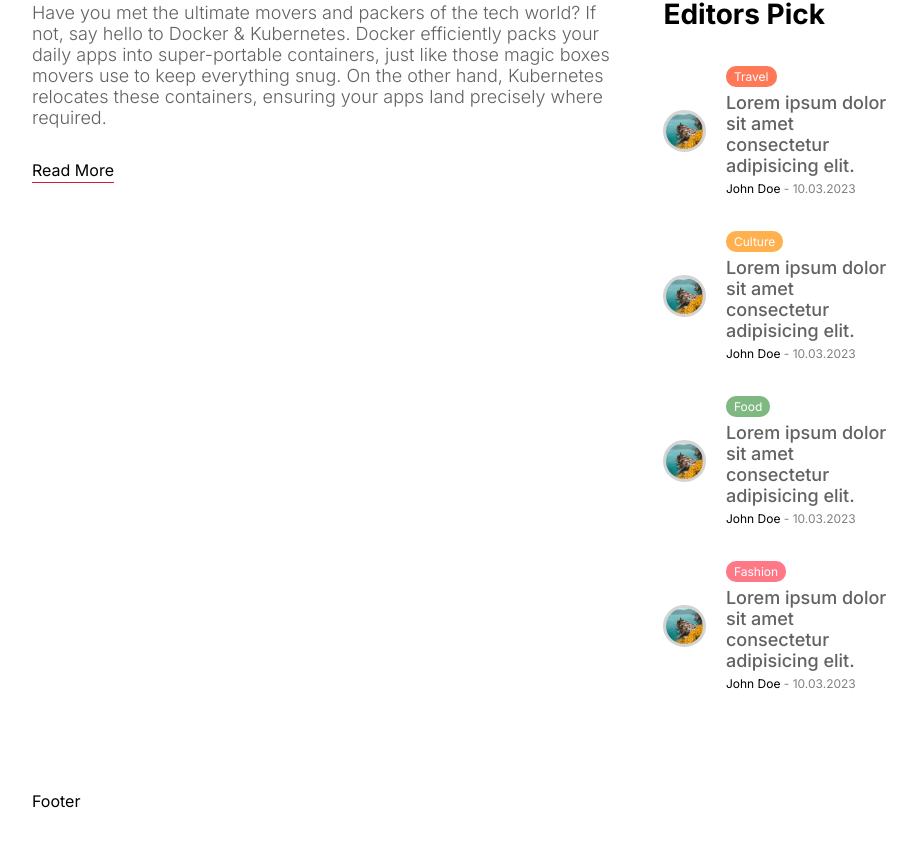
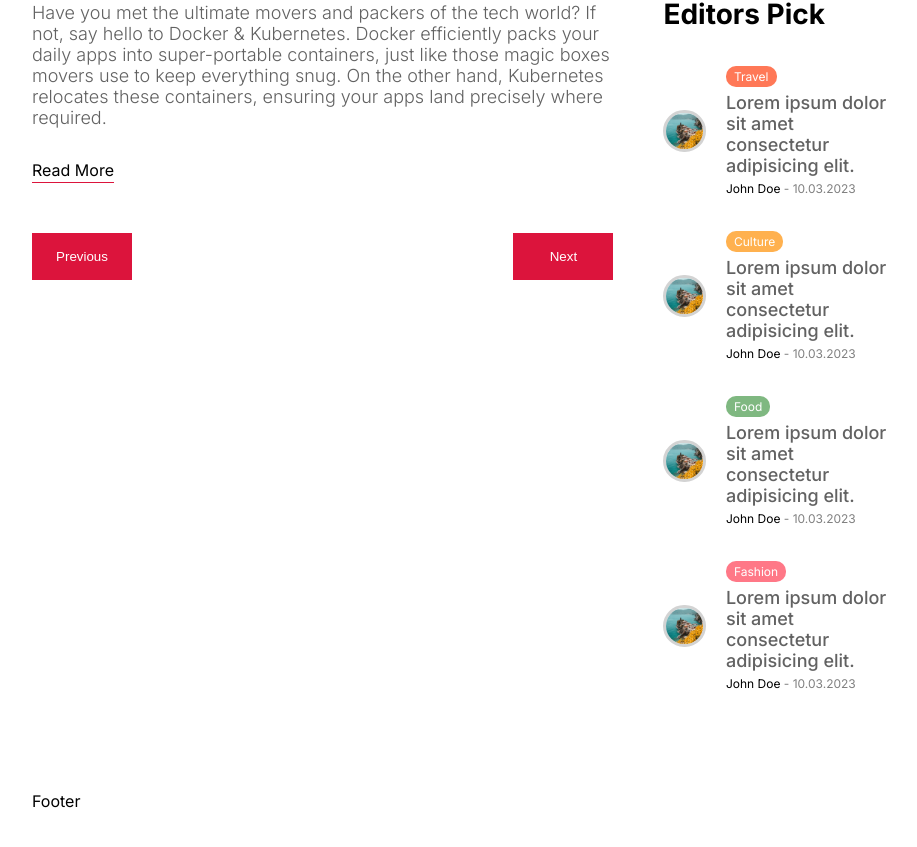
Before and after one commit to Goutam-04/Blogging, a Next.js app: page / in a window 1280 px wide. Shown: the part 2343-3190 px from the top of the page, without its empty margins (176-1093 px from the left). Built offline with nearby package versions, Linux system fonts and the light colour scheme.

Commit message:
add pagination component

```diff
--- a/src/components/cardList/CardList.jsx
+++ b/src/components/cardList/CardList.jsx
@@ -18,7 +18,7 @@ const CardList = async ({ page, cat }) => {
           <Card/>
 
       </div>
-
+    <Pagination/>
     </div>
   );
 };
--- a/src/components/pagination/Pagination.jsx
+++ b/src/components/pagination/Pagination.jsx
@@ -1,10 +1,25 @@
-import React from 'react'
-import styles from "./pagination.module.css"
+
+import React from "react";
+import styles from "./pagination.module.css";
+
 
 const Pagination = () => {
+
+
   return (
-    <div className={styles.container}>Pagination</div>
-  )
-}
+    <div className={styles.container}>
+      <button
+        className={styles.button}
+      >
+        Previous
+      </button>
+      <button
+        className={styles.button}
+      >
+        Next
+      </button>
+    </div>
+  );
+};
 
-export default Pagination
+export default Pagination;
--- a/src/components/pagination/pagination.module.css
+++ b/src/components/pagination/pagination.module.css
@@ -1,6 +1,18 @@
 .container {
-    display: flex;
-    align-items: center;
-    justify-content: space-between;
-    height: 100px;
-  }
+  display: flex;
+  justify-content: space-between;
+}
+
+.button {
+  width: 100px;
+  border: none;
+  padding: 16px;
+  background-color: crimson;
+  color: white;
+  cursor: pointer;
+}
+
+.button:disabled{
+  background-color: rgba(220, 20, 60, 0.473);
+  cursor: not-allowed;
+}
```
